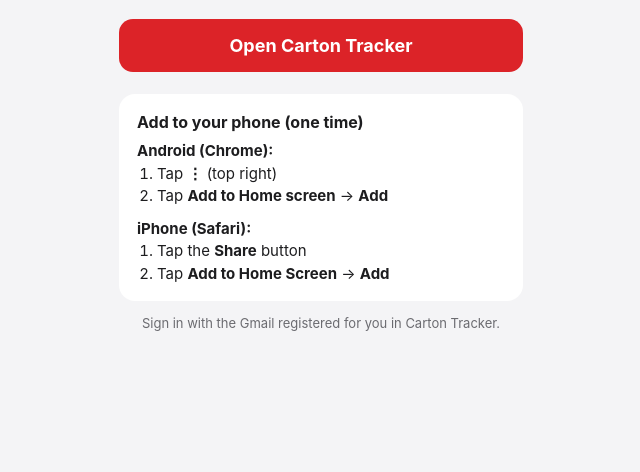
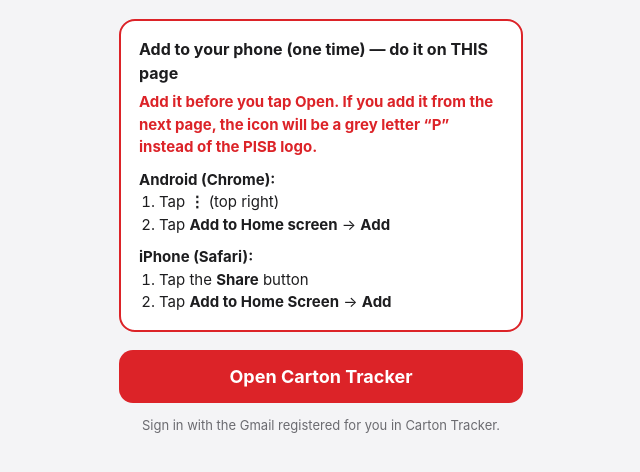
Before and after one commit to PISBWEDDING/carton-scan, a plain HTML site: page app/index.html in a window 1280 px wide. Shown: the part 238-710 px from the top of the page, without its empty margins (319-959 px from the left). Drawn offline with Linux system fonts and the light colour scheme.

Commit message:
Launcher: absolute apple-touch-icon, add-to-home hint first

```diff
--- a/app/index.html
+++ b/app/index.html
@@ -8,8 +8,9 @@
 <meta name="apple-mobile-web-app-title" content="Carton Tracker">
 <meta name="theme-color" content="#DC2328">
 <link rel="manifest" href="manifest.webmanifest">
-<link rel="icon" type="image/png" sizes="32x32" href="../favicon-32.png">
-<link rel="apple-touch-icon" href="../apple-touch-icon.png">
+<link rel="icon" type="image/png" sizes="32x32" href="https://pisbwedding.github.io/carton-scan/favicon-32.png">
+<link rel="apple-touch-icon" sizes="180x180" href="https://pisbwedding.github.io/carton-scan/apple-touch-icon.png">
+<link rel="apple-touch-icon-precomposed" sizes="180x180" href="https://pisbwedding.github.io/carton-scan/apple-touch-icon.png">
 <script>
   // Home-screen shortcut opens this page with ?go=1 -> go straight to the app.
   var APP_URL = 'https://script.google.com/macros/s/AKfycbwjt93lOBuQazCYolEepdole-W-nH1Q3mo1-ERYW1f4RLy4k55wNMrff_FRv4xTuwnS/exec';
@@ -30,15 +31,16 @@
   <img class="icon" src="../icon-512.png" alt="PISB Carton Tracker">
   <h1>PISB Carton Tracker</h1>
   <p class="sub">Carton labels &amp; outlet transfers</p>
-  <a class="btn" href="https://script.google.com/macros/s/AKfycbwjt93lOBuQazCYolEepdole-W-nH1Q3mo1-ERYW1f4RLy4k55wNMrff_FRv4xTuwnS/exec">Open Carton Tracker</a>
-  <div class="card">
-    <h2>Add to your phone (one time)</h2>
+  <div class="card" style="margin-top:0;border:2px solid #DC2328">
+    <h2>Add to your phone (one time) &mdash; do it on THIS page</h2>
+    <p style="margin:0 0 10px;color:#DC2328;font-weight:700">Add it before you tap Open. If you add it from the next page, the icon will be a grey letter &ldquo;P&rdquo; instead of the PISB logo.</p>
     <b>Android (Chrome):</b>
     <ol><li>Tap <b>&#8942;</b> (top right)</li><li>Tap <b>Add to Home screen</b> &rarr; <b>Add</b></li></ol>
     <div style="height:10px"></div>
     <b>iPhone (Safari):</b>
     <ol><li>Tap the <b>Share</b> button</li><li>Tap <b>Add to Home Screen</b> &rarr; <b>Add</b></li></ol>
   </div>
+  <a class="btn" style="margin-top:18px" href="https://script.google.com/macros/s/AKfycbwjt93lOBuQazCYolEepdole-W-nH1Q3mo1-ERYW1f4RLy4k55wNMrff_FRv4xTuwnS/exec">Open Carton Tracker</a>
   <p class="muted">Sign in with the Gmail registered for you in Carton Tracker.</p>
 </div>
 <script>
```
